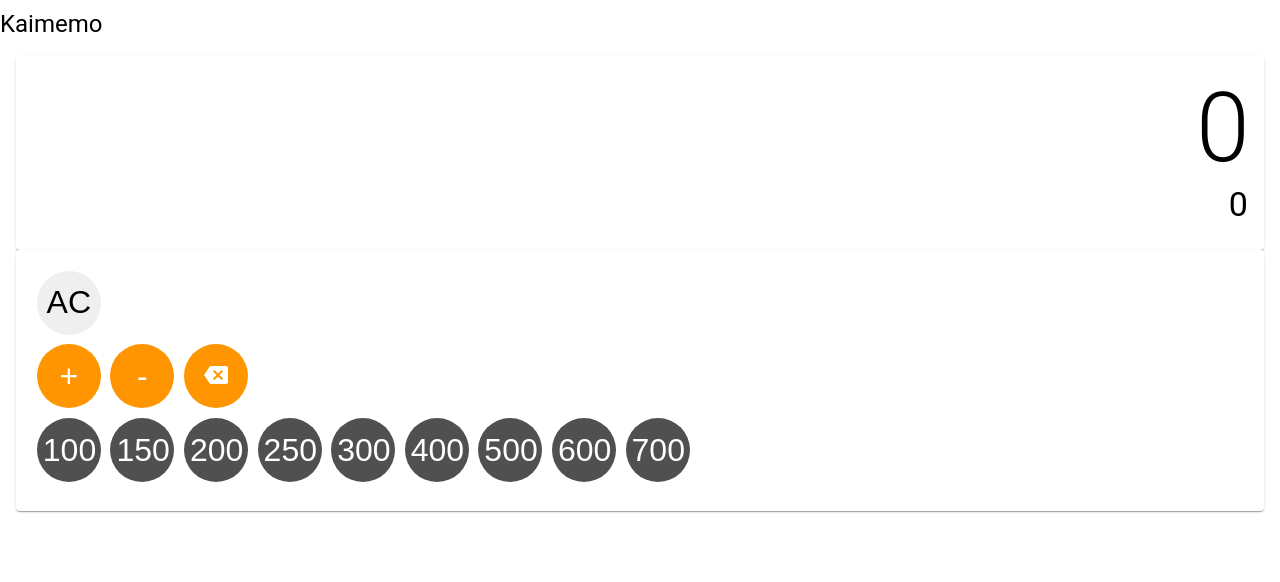
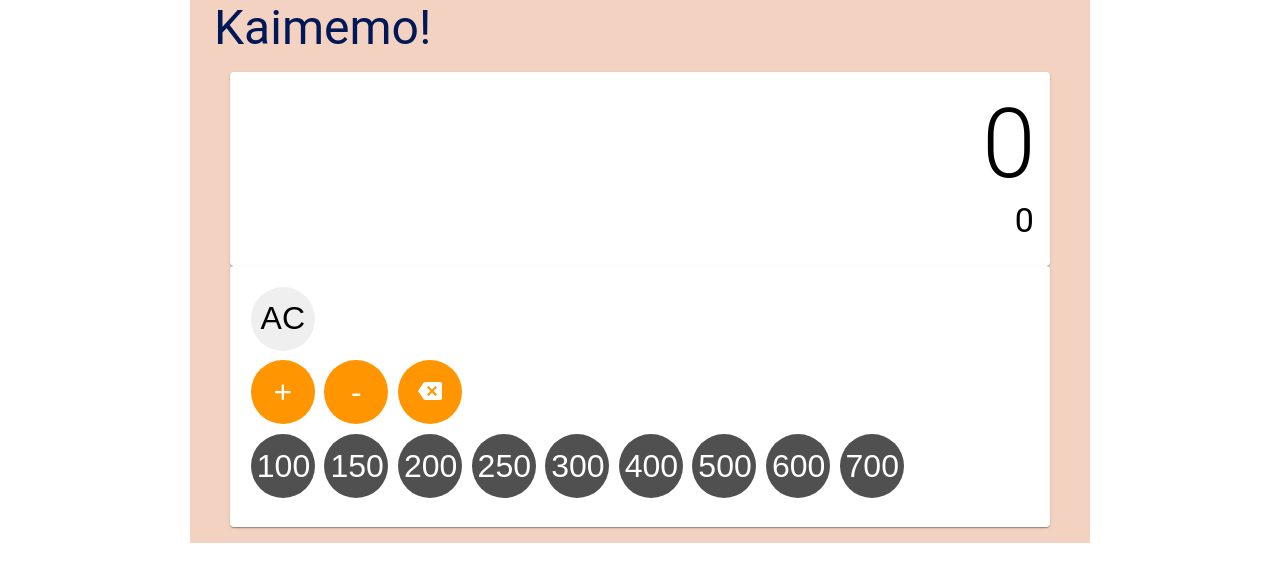
Before and after one commit to myantyuWorld/kaimemo-next-js, a Next.js app in the folder src/: page /calc in a window 1280 px wide. Shown: the top 582 px of the page. Built offline with nearby package versions, Linux system fonts and the light colour scheme.

Commit message:
Layout.tsx導入し、重複コードを排除

```diff
--- /dev/null
+++ b/src/components/elements/Title/BaseTitle.tsx
@@ -0,0 +1,7 @@
+import { Typography } from "@mui/material";
+
+export default function BaseTitle() {
+  return (
+    <Typography variant='h3' sx={{ color: "#001858" }}>Kaimemo!</Typography>
+  )
+}
--- /dev/null
+++ b/src/components/layouts/Layout.tsx
@@ -0,0 +1,19 @@
+import { Container } from "@mui/material";
+import Head from "next/head";
+
+export default function Layout({ children }) {
+  const containerStyle = {
+    background: "#f3d2c1"
+  }
+
+  return (
+    <>
+      <Head>
+        <title>Kaimemo!</title>
+      </Head>
+      <Container maxWidth="md" sx={containerStyle}>
+        <main>{children}</main>
+      </Container>
+    </>
+  );
+}
--- a/src/pages/_app.tsx
+++ b/src/pages/_app.tsx
@@ -1,6 +1,11 @@
+import Layout from '../components/layouts/Layout'
 import '../styles/globals.css'
 import type { AppProps } from 'next/app'
 
 export default function App({ Component, pageProps }: AppProps) {
-  return <Component {...pageProps} />
+  return (
+    <Layout>
+      <Component {...pageProps} />
+    </Layout>
+  )
 }
--- a/src/pages/calc.tsx
+++ b/src/pages/calc.tsx
@@ -2,16 +2,15 @@ import { Container, Typography } from "@mui/material";
 import Head from "next/head";
 import Link from "next/link";
 import Calculator from "../features/calculator/components/Calculator";
+import BaseTitle from "../components/elements/Title/BaseTitle";
 
 export default function Calc() {
   return (
     <>
-      <Head>
-        <title>Kaimemo!</title>
-      </Head>
-      <Typography variant='h5' mt={1}><Link href="/">Kaimemo</Link></Typography>
+      <Link href="/">
+        <BaseTitle/>
+      </Link>
       <Calculator />
-
     </>
   )
 }
```
Also changed, not shown: src/components/elements/Title/CardTitle.tsx (added, +7 -0 lines), src/pages/index.tsx (+8 -11 lines), src/pages/recognition.tsx (+11 -18 lines), src/features/memo/hooks/useMemo.ts (added).
